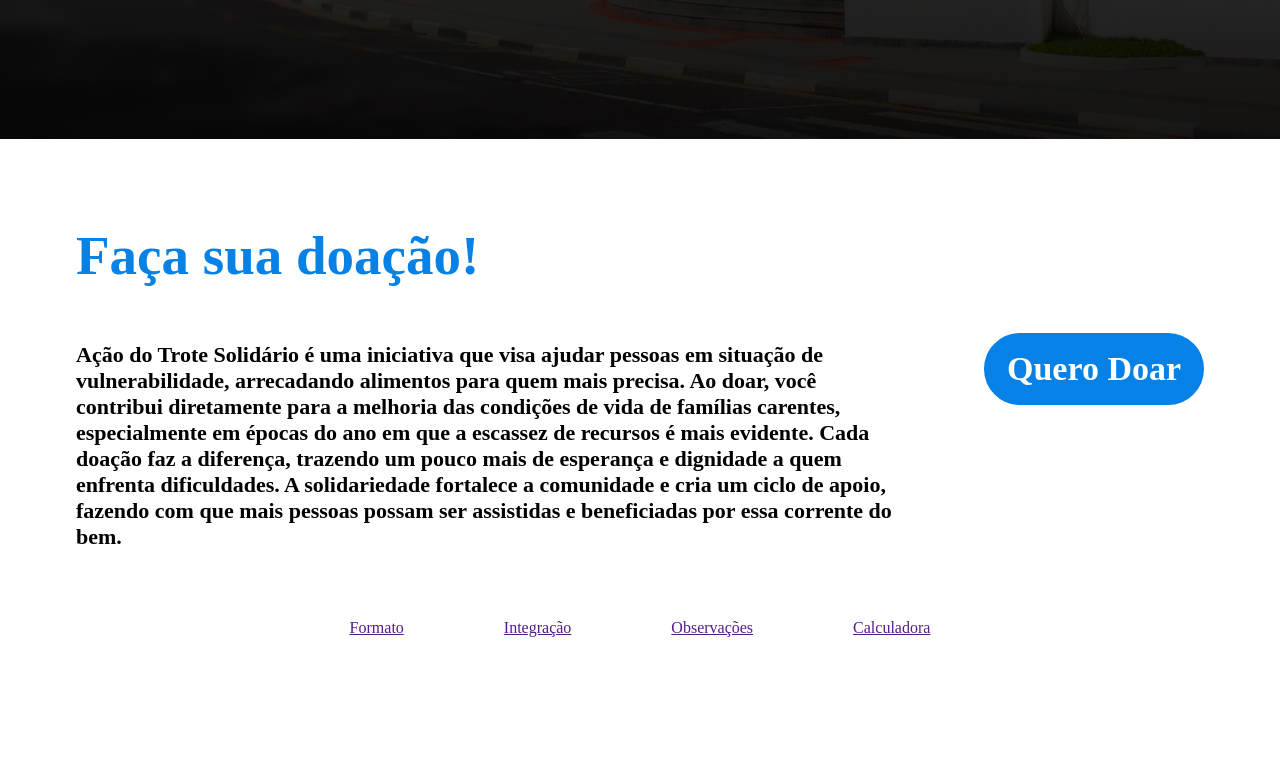
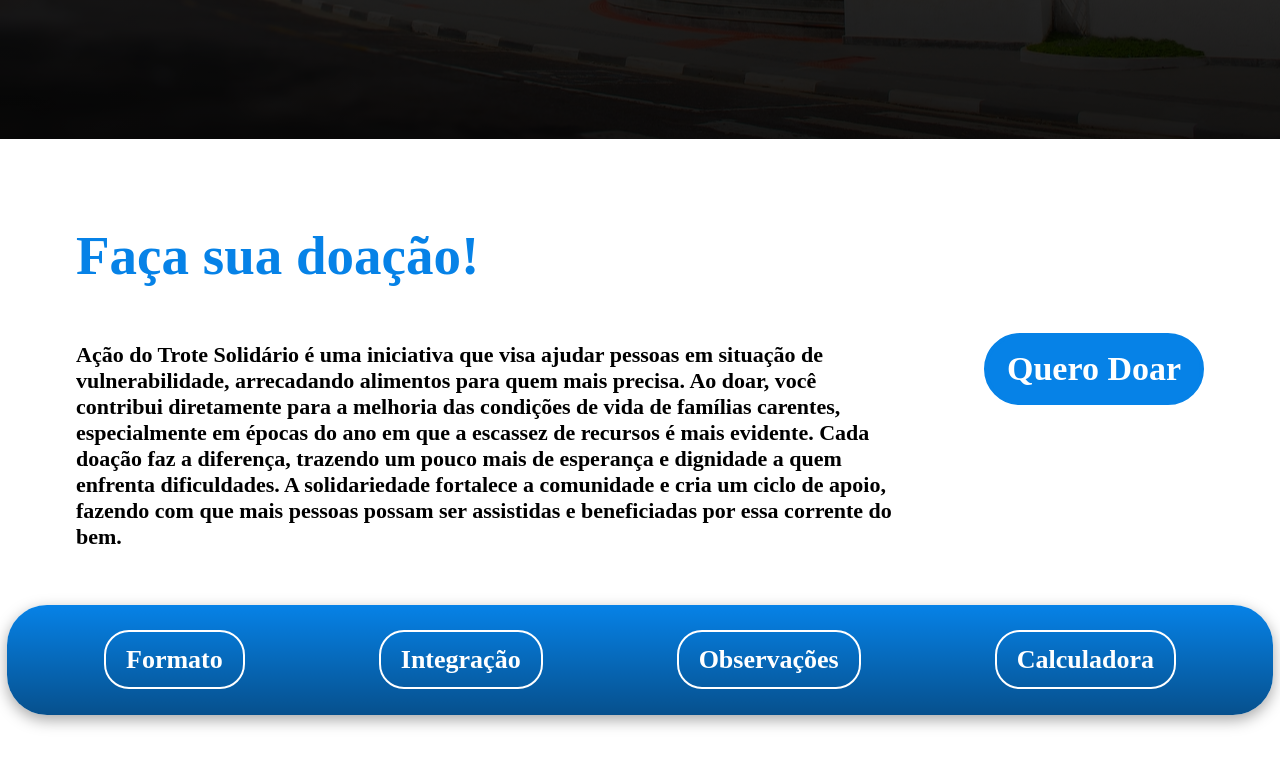
Before and after one commit to LucasVaninii/Site-Trote-Solidario, a plain HTML site: page index.html in a window 1280 px wide. Shown: the part 661-1428 px from the top of the page. Before the commit the page ends 1348 px from the top, so only its background shows below. Drawn offline with Linux system fonts and the light colour scheme; a web font is replaced by a local one.

Commit message:
Versão pré adição das abas

```diff
--- a/css/teste.css
+++ b/css/teste.css
@@ -178,6 +178,28 @@ p {
     justify-content: center;
 }
 
+#fundo-nav2{
+  padding: 40px 32px 40px 32px ;
+  border-radius: 40px;
+  background-image: linear-gradient(rgb(6, 130, 231), rgb(6, 80, 141));
+  box-shadow: rgba(0, 0, 0, 0.35) 0px 5px 15px;
+}
+
 .container-nav-topicos a {
-    margin: 50px;
+    color: white;
+    margin: 65px;
+    font-size: 26px;
+    text-decoration: none;
+    font-family: "Montserrat", sersif;
+    font-weight: bold;
+    border: 2px solid white;
+    padding: 13px 20px 13px 20px;
+    border-radius: 25px;
+    transition: 0.5s;
 }
+
+.container-nav-topicos a:hover{
+   background-color: white;
+   color: rgb(6, 130, 231);
+   transition: 0.5s;
+}
--- a/index.html
+++ b/index.html
@@ -46,12 +46,28 @@
             <a href="">Quero Doar</a>
         </div>
     </section>
+    <br>
+    <br>
     <section class="container-nav-topicos">
-        <a href="">Formato</a>
-        <a href="">Integração</a>
-        <a href="">Observações</a>
-        <a href="">Calculadora</a>
+        <div id="fundo-nav2">
+          <a href="">Formato</a>
+          <a href="">Integração</a>
+          <a href="">Observações</a>
+          <a href="">Calculadora</a>
+        </div>
     </section>
+    <br>
+    <br>
+    <br>
+    <br>
+    <br>
+    <br>
+    <br>
+    <br>
+    <br>
+    <br>
+    <br>
+    <br><section></section>
 </body>
 
 </html>
```
